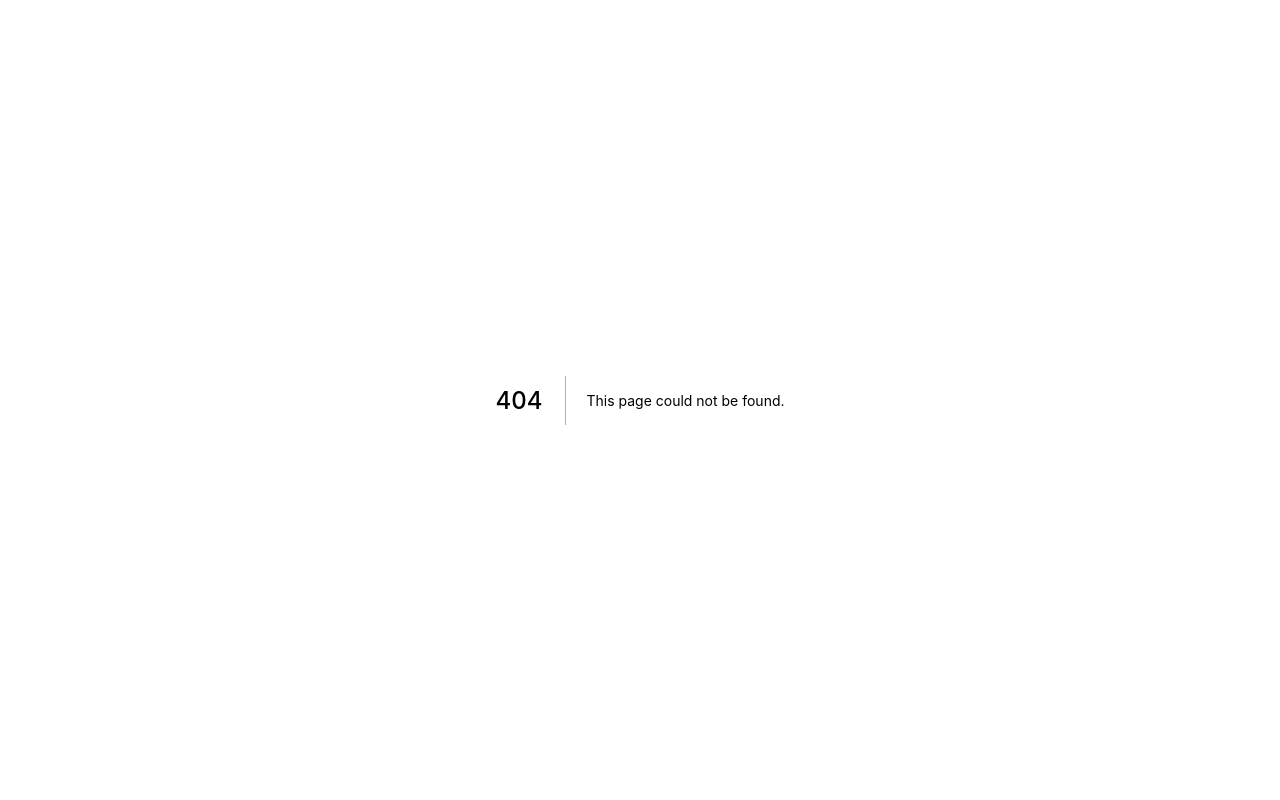
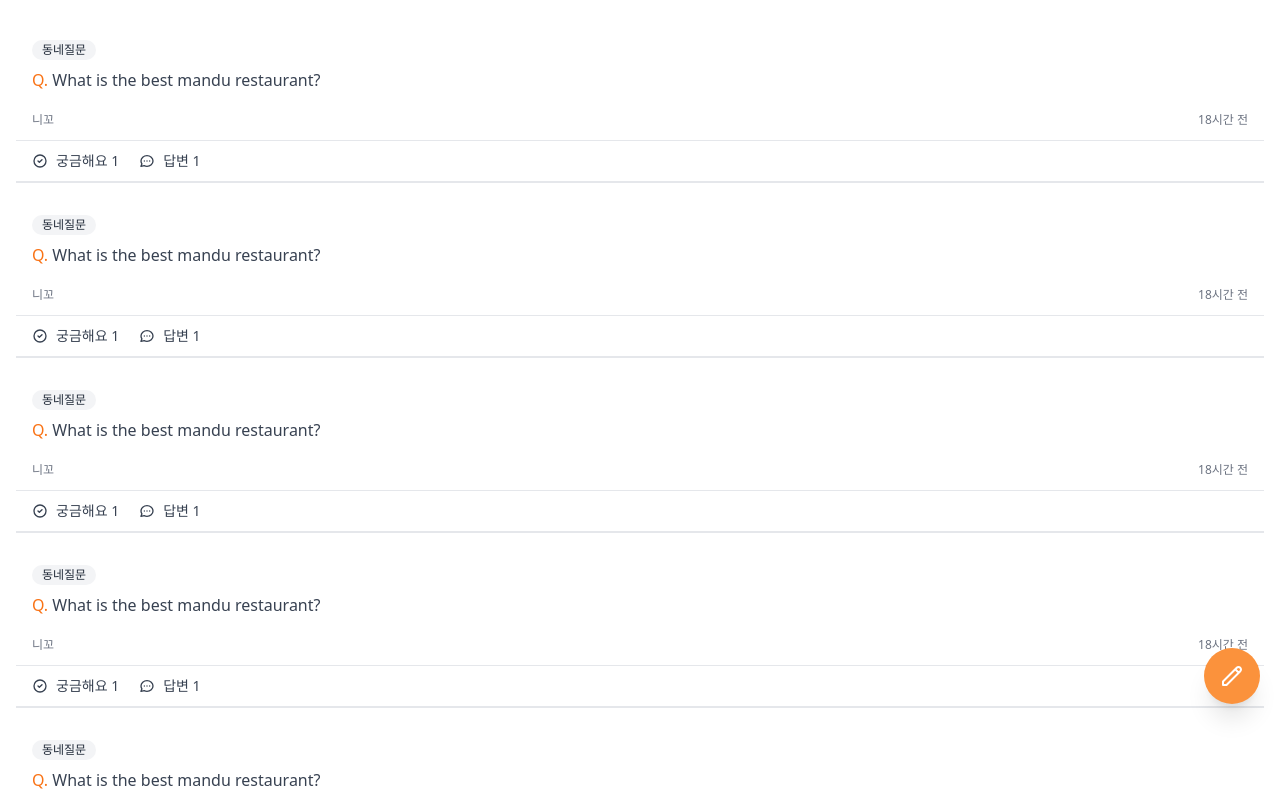
Before and after one commit to joooonis/carrot-market, a Next.js app: page /community in a window 1280 px wide. Before the commit this address had no page. Shown: the top 800 px of the page. Built offline with nearby package versions, Linux system fonts and the light colour scheme.

Commit message:
design : community 실제값을 사용하고 싶을때는 border-b-[2px]과 같이 써줍니다.

```diff
--- /dev/null
+++ b/pages/community/index.tsx
@@ -0,0 +1,77 @@
+import { NextPage } from 'next';
+
+const Community: NextPage = () => {
+  return (
+    <div className="py-10 space-y-8 px-4">
+      {[1, 2, 3, 4, 5, 6].map((_, i) => (
+        <div key={i} className="flex cursor-pointer flex-col items-start">
+          <span className="flex ml-4 items-center px-2.5 py-0.5 rounded-full text-xs font-medium bg-gray-100 text-gray-800">
+            동네질문
+          </span>
+          <div className="mt-2 px-4 text-gray-700">
+            <span className="text-orange-500 font-medium">Q.</span> What is the
+            best mandu restaurant?
+          </div>
+          <div className="mt-5 px-4 flex items-center justify-between w-full text-gray-500 font-medium text-xs">
+            <span>니꼬</span>
+            <span>18시간 전</span>
+          </div>
+          <div className="flex px-4 space-x-5 mt-3 text-gray-700 py-2.5 border-t border-b-[2px]  w-full">
+            <span className="flex space-x-2 items-center text-sm">
+              <svg
+                className="w-4 h-4"
+                fill="none"
+                stroke="currentColor"
+                viewBox="0 0 24 24"
+                xmlns="http://www.w3.org/2000/svg"
+              >
+                <path
+                  strokeLinecap="round"
+                  strokeLinejoin="round"
+                  strokeWidth="2"
+                  d="M9 12l2 2 4-4m6 2a9 9 0 11-18 0 9 9 0 0118 0z"
+                ></path>
+              </svg>
+              <span>궁금해요 1</span>
+            </span>
+            <span className="flex space-x-2 items-center text-sm">
+              <svg
+                className="w-4 h-4"
+                fill="none"
+                stroke="currentColor"
+                viewBox="0 0 24 24"
+                xmlns="http://www.w3.org/2000/svg"
+              >
+                <path
+                  strokeLinecap="round"
+                  strokeLinejoin="round"
+                  strokeWidth="2"
+                  d="M8 12h.01M12 12h.01M16 12h.01M21 12c0 4.418-4.03 8-9 8a9.863 9.863 0 01-4.255-.949L3 20l1.395-3.72C3.512 15.042 3 13.574 3 12c0-4.418 4.03-8 9-8s9 3.582 9 8z"
+                ></path>
+              </svg>
+              <span>답변 1</span>
+            </span>
+          </div>
+        </div>
+      ))}
+      <button className="fixed hover:bg-orange-500 transition-colors cursor-pointer  bottom-24 right-5 shadow-xl bg-orange-400 rounded-full p-4 text-white">
+        <svg
+          className="w-6 h-6"
+          fill="none"
+          stroke="currentColor"
+          viewBox="0 0 24 24"
+          xmlns="http://www.w3.org/2000/svg"
+        >
+          <path
+            strokeLinecap="round"
+            strokeLinejoin="round"
+            strokeWidth="2"
+            d="M15.232 5.232l3.536 3.536m-2.036-5.036a2.5 2.5 0 113.536 3.536L6.5 21.036H3v-3.572L16.732 3.732z"
+          ></path>
+        </svg>
+      </button>
+    </div>
+  );
+};
+
+export default Community;
```
